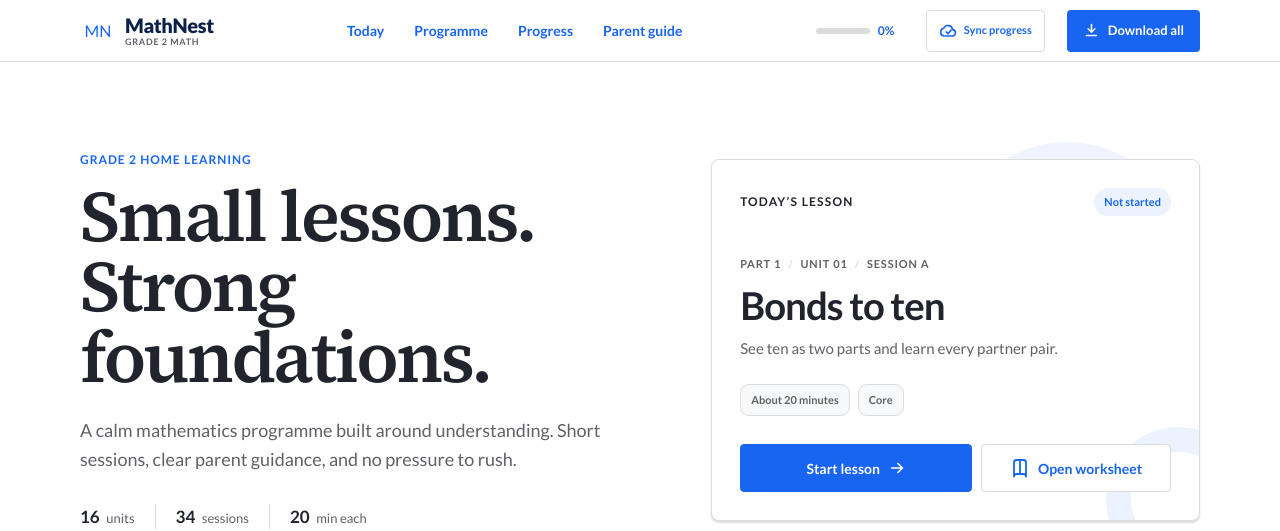
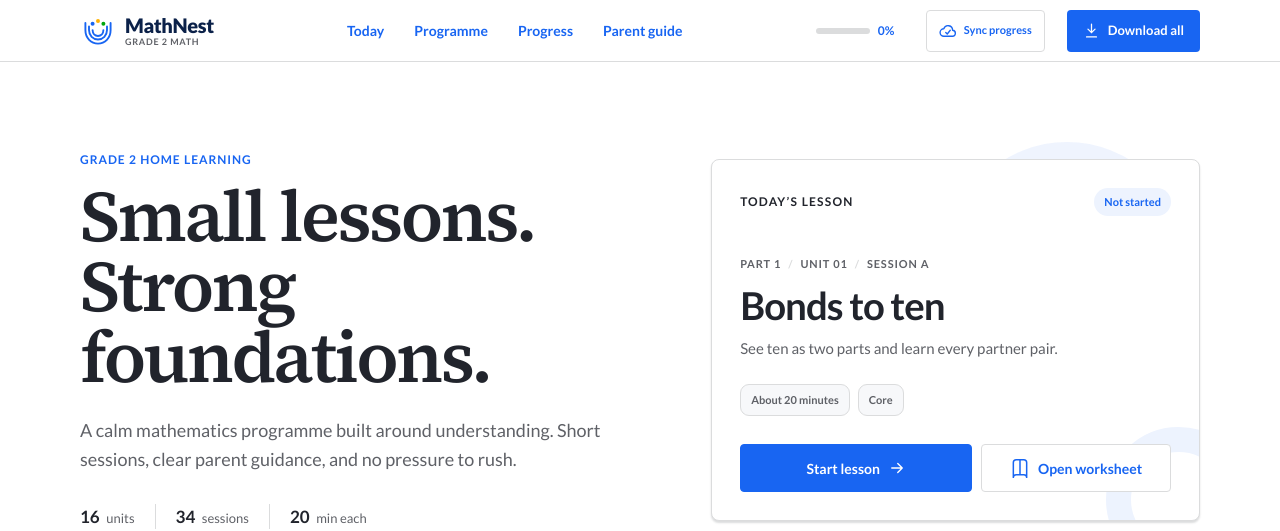
Before and after one commit to mouhebg/Math, a Next.js app: page / in a window 1280 px wide. Shown: the top 531 px of the page. Built offline with nearby package versions, Linux system fonts and the light colour scheme.

Commit message:
Refresh app/page.tsx for the learning interface

```diff
--- a/app/page.tsx
+++ b/app/page.tsx
@@ -39,31 +39,44 @@ function worksheetName(session: Session) {
 }
 
 function ArrowIcon() {
-  return <svg viewBox="0 0 20 20" aria-hidden="true"><path d="M4 10h11M11 5l5 5-5 5" /></svg>;
+  return <svg viewBox="0 0 24 24" aria-hidden="true"><path d="M5 12h14M13 6l6 6-6 6" /></svg>;
 }
 
 function DownloadIcon() {
-  return <svg viewBox="0 0 20 20" aria-hidden="true"><path d="M10 3v9m0 0 4-4m-4 4L6 8M4 16h12" /></svg>;
+  return <svg viewBox="0 0 24 24" aria-hidden="true"><path d="M12 3v12m0 0 5-5m-5 5-5-5M5 21h14" /></svg>;
 }
 
 function BookIcon() {
-  return <svg viewBox="0 0 20 20" aria-hidden="true"><path d="M4 4.5A2.5 2.5 0 0 1 6.5 2H10v14H6.5A2.5 2.5 0 0 0 4 18.5v-14Zm12 0A2.5 2.5 0 0 0 13.5 2H10v14h3.5a2.5 2.5 0 0 1 2.5 2.5v-14Z" /></svg>;
+  return <svg viewBox="0 0 24 24" aria-hidden="true"><path d="M4 5.5A3.5 3.5 0 0 1 7.5 2H12v18H7.5A3.5 3.5 0 0 0 4 23.5v-18Zm16 0A3.5 3.5 0 0 0 16.5 2H12v18h4.5a3.5 3.5 0 0 1 3.5 3.5v-18Z" /></svg>;
 }
 
 function RouteIcon() {
-  return <svg viewBox="0 0 20 20" aria-hidden="true"><circle cx="5" cy="5" r="2" /><circle cx="15" cy="15" r="2" /><path d="M7 5h3a3 3 0 0 1 3 3v0a3 3 0 0 1-3 3H8a3 3 0 0 0-3 3v0" /></svg>;
+  return <svg viewBox="0 0 24 24" aria-hidden="true"><circle cx="6" cy="6" r="2.5" /><circle cx="18" cy="18" r="2.5" /><path d="M8.5 6H13a3 3 0 0 1 0 6h-2a3 3 0 0 0 0 6h4.5" /></svg>;
 }
 
 function ChartIcon() {
-  return <svg viewBox="0 0 20 20" aria-hidden="true"><path d="M4 16V9m6 7V4m6 12v-5" /></svg>;
+  return <svg viewBox="0 0 24 24" aria-hidden="true"><path d="M5 20v-8m7 8V4m7 16v-11" /></svg>;
 }
 
 function GuideIcon() {
-  return <svg viewBox="0 0 20 20" aria-hidden="true"><path d="M10 17a7 7 0 1 0-7-7m7-3v3l2 2" /><path d="M3 13v4h4" /></svg>;
+  return <svg viewBox="0 0 24 24" aria-hidden="true"><path d="M12 21a9 9 0 1 0-9-9m9-4v4l3 2" /><path d="M3 16v5h5" /></svg>;
 }
 
 function CloudIcon() {
-  return <svg viewBox="0 0 20 20" aria-hidden="true"><path d="M5.5 15.5h9a3.5 3.5 0 0 0 .5-7A5 5 0 0 0 5.4 7 4.3 4.3 0 0 0 5.5 15.5Z" /><path d="m8 11 2 2 3.5-4" /></svg>;
+  return <svg viewBox="0 0 24 24" aria-hidden="true"><path d="M6.5 19h11a4 4 0 0 0 .6-8A6 6 0 0 0 6.4 9 5 5 0 0 0 6.5 19Z" /><path d="m9 14 2 2 4-5" /></svg>;
+}
+
+function MathNestMark() {
+  return (
+    <svg className="mathnest-mark" viewBox="0 0 40 40" aria-hidden="true">
+      <path d="M6 11v8c0 9 6.3 15 14 15s14-6 14-15v-8" />
+      <path d="M10 15v4c0 6.2 4.5 10.5 10 10.5S30 25.2 30 19v-4" />
+      <path d="M14 19c0 3.8 2.7 6.5 6 6.5s6-2.7 6-6.5" />
+      <circle cx="14" cy="12" r="2.2" />
+      <circle cx="20" cy="9" r="2.2" />
+      <circle cx="26" cy="12" r="2.2" />
+    </svg>
+  );
 }
 
 export default function Home() {
@@ -377,7 +390,7 @@ export default function Home() {
 
       <header className="site-header">
         <a className="brand" href="#today" aria-label="MathNest">
-          <span className="brand-mark" aria-hidden="true">MN</span>
+          <span className="brand-mark"><MathNestMark /></span>
           <span><strong>MathNest</strong><small>Grade 2 math</small></span>
         </a>
         <button
@@ -658,7 +671,7 @@ export default function Home() {
       </section>
 
       <footer>
-        <div className="footer-brand"><span className="brand-mark">MN</span><span><strong>MathNest</strong><small>Patient practice. Clear thinking.</small></span></div>
+        <div className="footer-brand"><span className="brand-mark"><MathNestMark /></span><span><strong>MathNest</strong><small>Patient practice. Clear thinking.</small></span></div>
         <p>Built for the pleasure of finally understanding.</p>
         <div className="footer-actions"><a href="worksheets/mathnest-math-exercises.zip" download>Download all</a><a href="#today">Back to top ↑</a></div>
       </footer>
```
